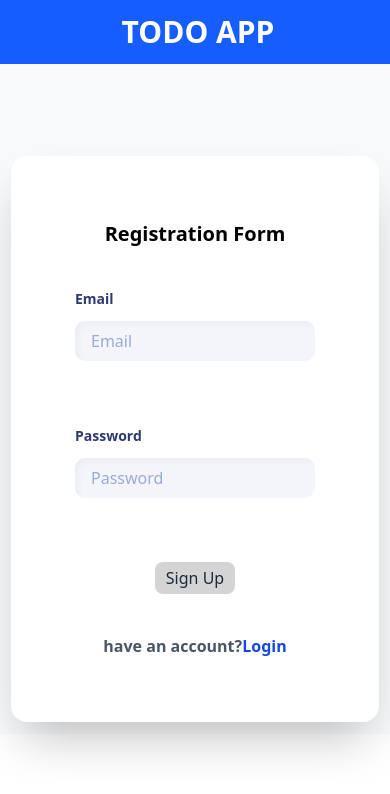
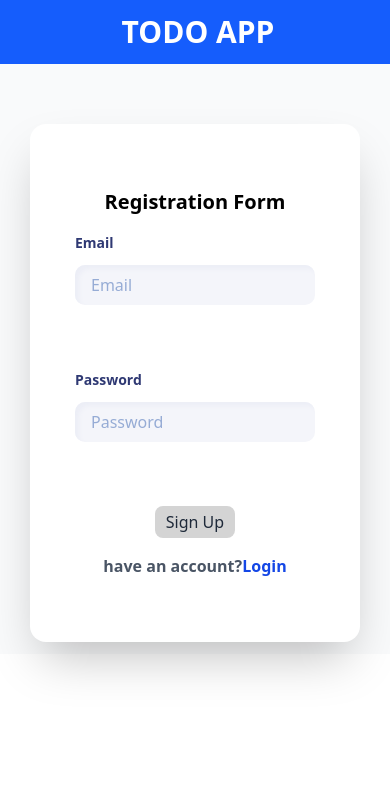
Before and after one commit to shahryar78f/todo-app, a Next.js app: page /signup in a window 390 px wide. Shown: the top 794 px of the page. Built offline with nearby package versions, Linux system fonts and the light colour scheme; no server answers; some icons are missing.

Commit message:
style: Update layout in `Signup` component for improved responsiveness and visual consistency

```diff
--- a/src/app/signup/_components/Signup.tsx
+++ b/src/app/signup/_components/Signup.tsx
@@ -46,7 +46,7 @@ function SignupPage() {
   };
 
   return (
-    <div className="bg-white shadow-2xl flex flex-col items-center justify-center gap-10 rounded-2xl p-16 w-fit mt-20">
+    <div className="bg-white shadow-2xl flex flex-col items-center justify-center gap-4 xl:gap-10 rounded-2xl p-16 w-[90%] xl:w-fit mt-12  xl:mt-20">
       <h3 className="text-xl font-bold">Registration Form</h3>
       <form onSubmit={handleSubmit(onSubmit)} className="flex flex-col items-center gap-10 w-full">
         <div className="flex flex-col gap-1">
```
